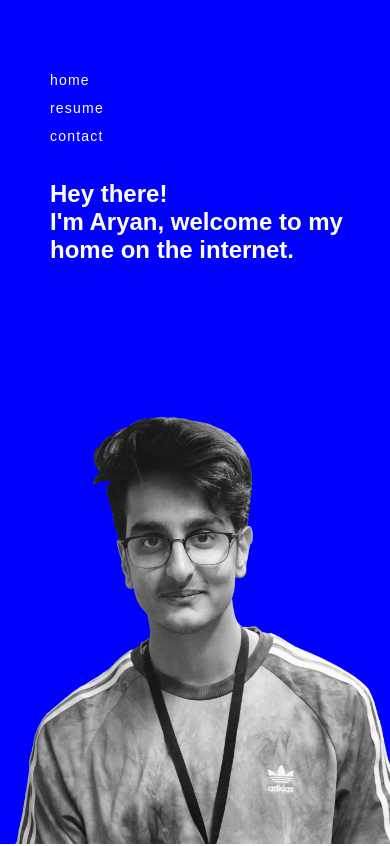
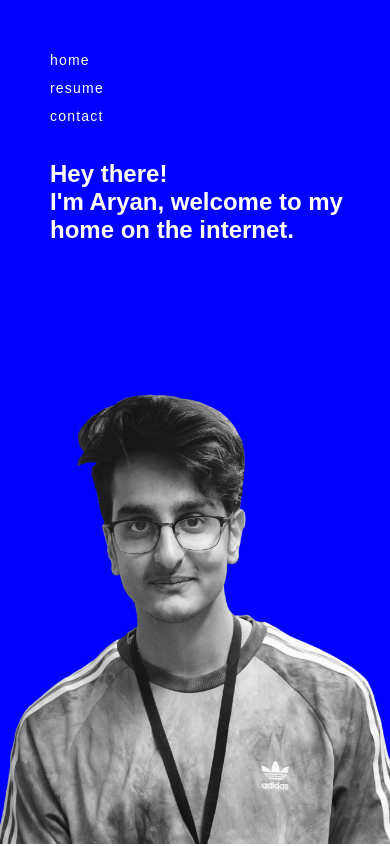
Before and after one commit to aryanxarora/aryanxarora.github.io, a plain HTML site: page index.html in a window 390 px wide. Shown: the top 846 px of the page. Drawn offline with Linux system fonts and the light colour scheme.

Commit message:
iphone viewport

```diff
--- a/css/style.css
+++ b/css/style.css
@@ -21,6 +21,7 @@ body {
 nav {
     position: absolute;
     margin: 50px;
+    margin-top: 30px;
     right: 0;
 }
 
@@ -44,6 +45,7 @@ nav ul li a:hover{
 
 .container h1 {
     margin: 50px;
+    margin-top: 30px;
     position: absolute;
     width: 300px;
     font-size: x-large;
@@ -88,7 +90,7 @@ nav ul li a:hover{
 @media only screen and (max-width: 767px) {
 
     .container img {
-        width: 380px;
+        width: 400px;
     }
 
     nav {
--- a/index.html
+++ b/index.html
@@ -40,7 +40,7 @@
                     <nav>
                         <ul>
                             <li><a href="#">home</a></li>
-                            <li><a href="#">resume</a></li>
+                            <li><a href="/resume_light.pdf">resume</a></li>
                             <li><a href="#">contact</a></li>
                         </ul>
                     </nav>
```
